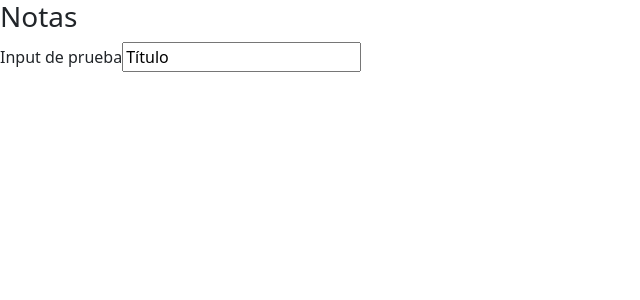
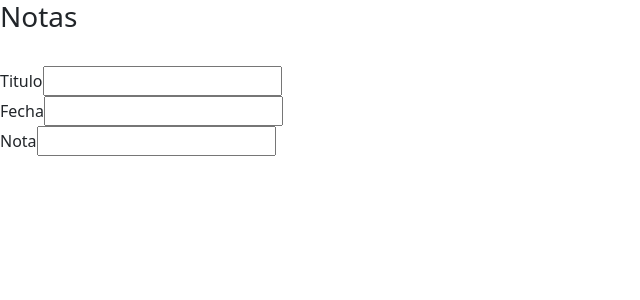
Before and after one commit to Angela-MP/notas, a React (Create React App) app: page / in a window 1280 px wide. Shown: the top 300 px of the page, without its empty margins (0-640 px from the left). Built offline with nearby package versions, Linux system fonts and the light colour scheme.

Commit message:
Declaración de states hooks

```diff
--- a/src/App.jsx
+++ b/src/App.jsx
@@ -1,19 +1,54 @@
+import { useState } from "react";
+
 function App() {
-  let varprueba = "Título"
+  /*let varprueba = "Título";*/
+  //Declaración de state: "hooks"
+  const [tituloState, setTituloState] =  useState("")
+  const [fechaState, setFechaState] =  useState("")
+  const [notaState, setNotaState] =  useState("")
 
-  const handleChangePrueba = (event) => {
-    //console.log(event.target.name, event.target.value);
-    varprueba = event.target.value
-    //console.log (varprueba);
+  const handleChangeTitulo= (event) => {
+    setTituloState(event.target.value);
    }
+
+   const handleChangeFecha = (event) => {
+    setFechaState(event.target.value);
+   }
+
+   const handleChangeNota = (event) => {
+    setNotaState(event.target.value);
+   }
+
+
 
   return (
     <div className="App">
       <h3>Notas</h3>
-      <label htmlFor="pruebaID">Input de prueba</label>
-      <input id="pruebaID" name="prueba" type="text"
-      onChange={handleChangePrueba}
-      value={varprueba}/>
+
+<br />
+<label htmlFor="titulo">Titulo</label>
+      <input
+        id="titulo"
+        name="titulo"
+        type="text"
+        onChange={handleChangeTitulo}
+        value={tituloState} />
+<br />
+    <label htmlFor="fecha">Fecha</label>
+      <input
+        id="fecha"
+        name="fecha"
+        type="text"
+        onChange={handleChangeFecha}
+        value={fechaState} />
+<br />
+    <label htmlFor="nota">Nota</label>
+      <input
+        id="nota"
+        name="nota"
+        type="text"
+        onChange={handleChangeNota}
+        value={notaState} />
 
     </div>
   );
```
